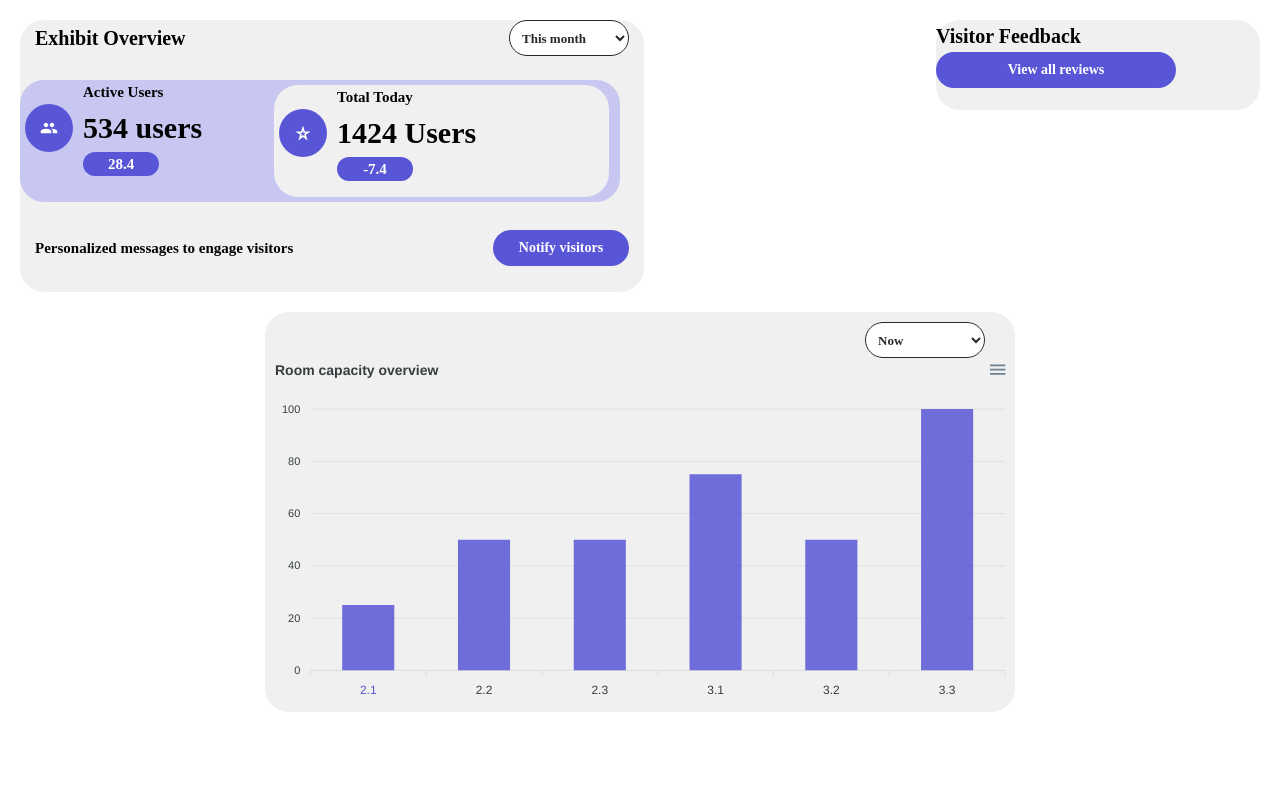
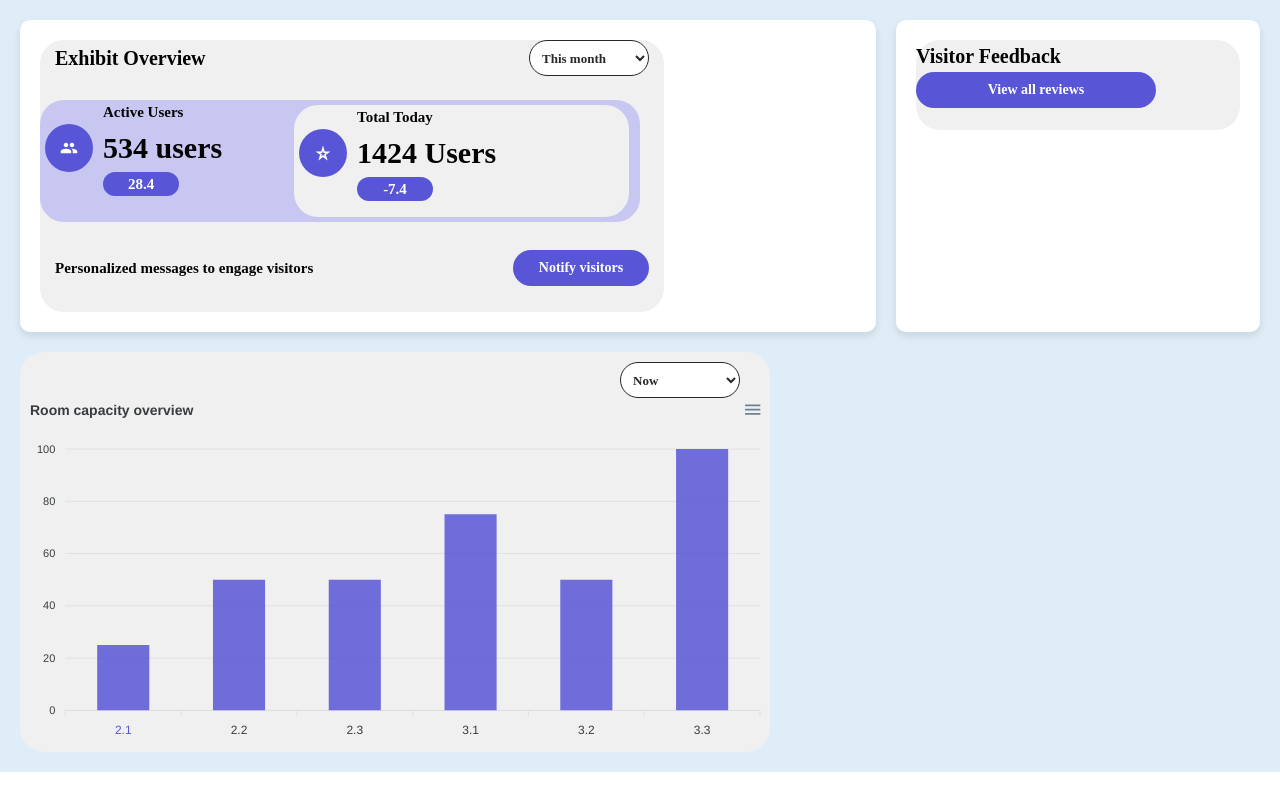
Before and after one commit to jculley01/MuseumMate, a React (Create React App) app in the folder code/dashboard/my-app/: page / in a window 1280 px wide. Built offline with nearby package versions, Linux system fonts and the light colour scheme.

Commit message:
slight style changes

```diff
--- a/code/dashboard/my-app/src/App.css
+++ b/code/dashboard/my-app/src/App.css
@@ -1,41 +1,38 @@
 .App {
-  display: flex;
-  flex-direction: column;
-  align-items: center;
+  font-family: 'Arial', sans-serif;
+  /* Use your preferred font here */
+  background-color: #DEEDF7;
+  /* Background color for the app */
   padding: 20px;
-  gap: 20px;
-  /* Adds space between top-section and RoomCapacityChart */
+  /* Padding around the app */
 }
 
 .top-section {
   display: flex;
   justify-content: space-between;
-  width: 100%;
-  /* Adjust this as necessary to fit your layout */
-  gap: 20px;
-  /* Adjust this value for spacing between left-panel and right-panel */
+  margin-bottom: 20px;
+  /* Space between the top-section and the chart */
+}
+
+.left-panel,
+.right-panel {
+  background-color: #ffffff;
+  padding: 20px;
+  border-radius: 10px;
+  /* Rounded corners for the panels */
+  box-shadow: 0 4px 8px rgba(0, 0, 0, 0.1);
+  /* Subtle shadow for depth */
 }
 
 .left-panel {
   flex: 3;
-  /* Left panel takes up 3 parts of the flex container */
-  padding: 20px;
-  /* Adjust padding as needed */
-  background: #fff;
-  /* Replace with your desired background color */
-  border-radius: 8px;
-  /* Rounded corners */
-  box-shadow: 0px 0px 10px rgba(0, 0, 0, 0.1);
-  /* Soft shadow for card effect */
+  /* Left panel takes up more space */
+  margin-right: 20px;
+  /* Space between the two panels */
 }
 
 .right-panel {
   flex: 1;
-  /* Right panel takes up 1 part of the flex container */
-  padding: 20px;
-  background: #fff;
-  border-radius: 8px;
-  box-shadow: 0px 0px 10px rgba(0, 0, 0, 0.1);
 }
 
 .RoomCapacityChart {
@@ -45,14 +42,6 @@
   background: #fff;
   border-radius: 8px;
   box-shadow: 0px 0px 10px rgba(0, 0, 0, 0.1);
-}
-
-.top-section {
-  display: flex;
-  justify-content: space-between;
-  align-items: flex-start;
-  width: 100%;
-  /* Adjust this as necessary to fit your layout */
 }
 
 .App-logo {
--- a/code/dashboard/my-app/src/App.js
+++ b/code/dashboard/my-app/src/App.js
@@ -22,12 +22,17 @@ function App() {
   return (
     <div className="App">
       <div className="top-section">
-        <ExhibitOverview data={mockData.exhibitOverview} />
-        <VisitorFeedLink />
+        <div className="left-panel">
+          <ExhibitOverview data={mockData.exhibitOverview} />
+        </div>
+        <div className="right-panel">
+          <VisitorFeedLink />
+        </div>
       </div>
       <RoomCapacityChart />
     </div>
   );
 }
 
+
 export default App;
```
